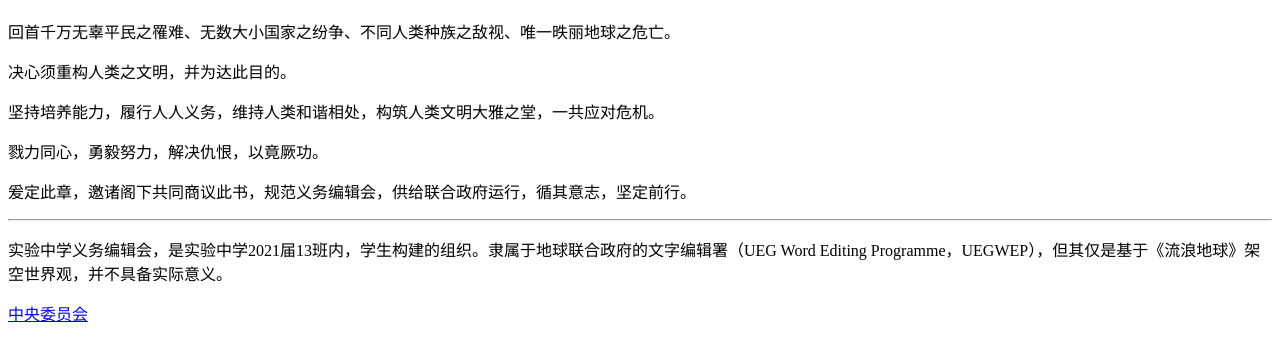
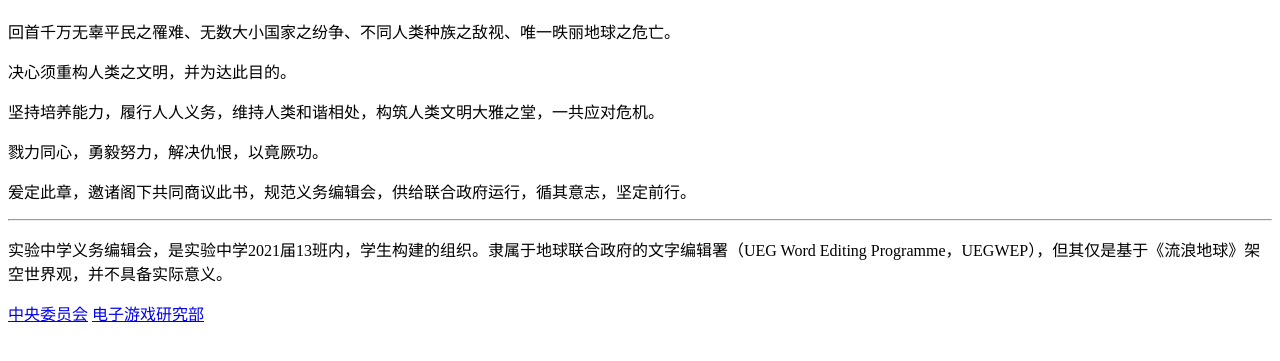
Before and after one commit to Yibianhui/Yibianhui.github.io, a plain HTML site: page index.html in a window 1280 px wide. Shown: the part 61-422 px from the top of the page. Drawn offline with Linux system fonts and the light colour scheme.

Commit message:
Update index.html

```diff
--- a/index.html
+++ b/index.html
@@ -26,7 +26,7 @@
         <p>实验中学义务编辑会，是实验中学2021届13班内，学生构建的组织。隶属于地球联合政府的文字编辑署（UEG Word Editing Programme，UEGWEP），但其仅是基于《流浪地球》架空世界观，并不具备实际意义。
             </p>
         <a href="./z.html ">中央委员会</a>
-        <a href=""></a>
+        <a href="./vgrd.html">电子游戏研究部</a>
         <script src="" async defer></script>
     </body>
 </html>
```
